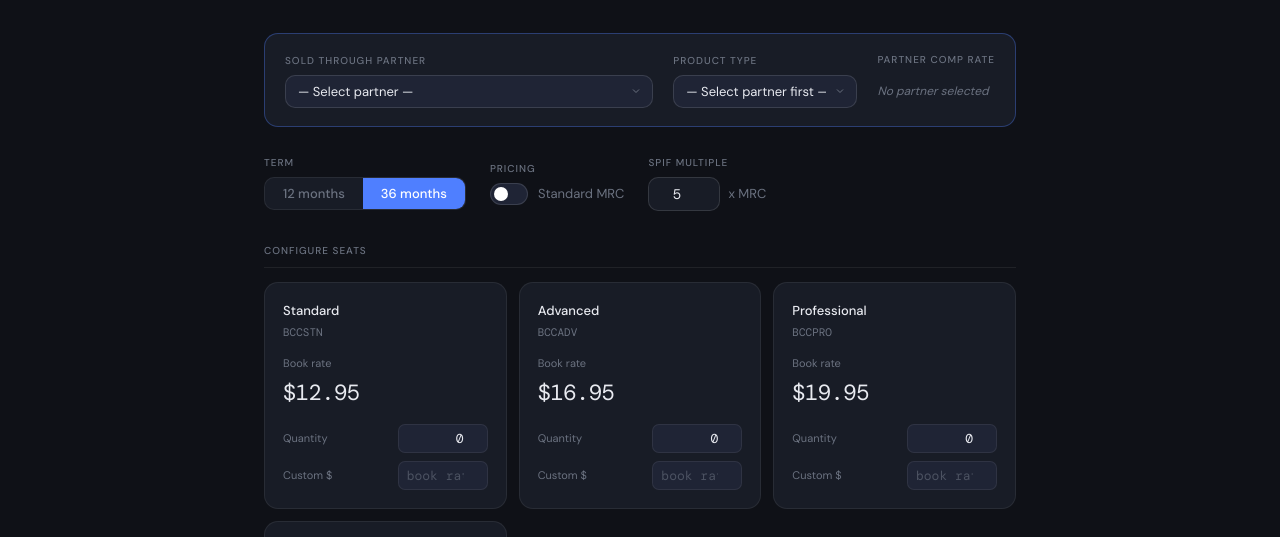
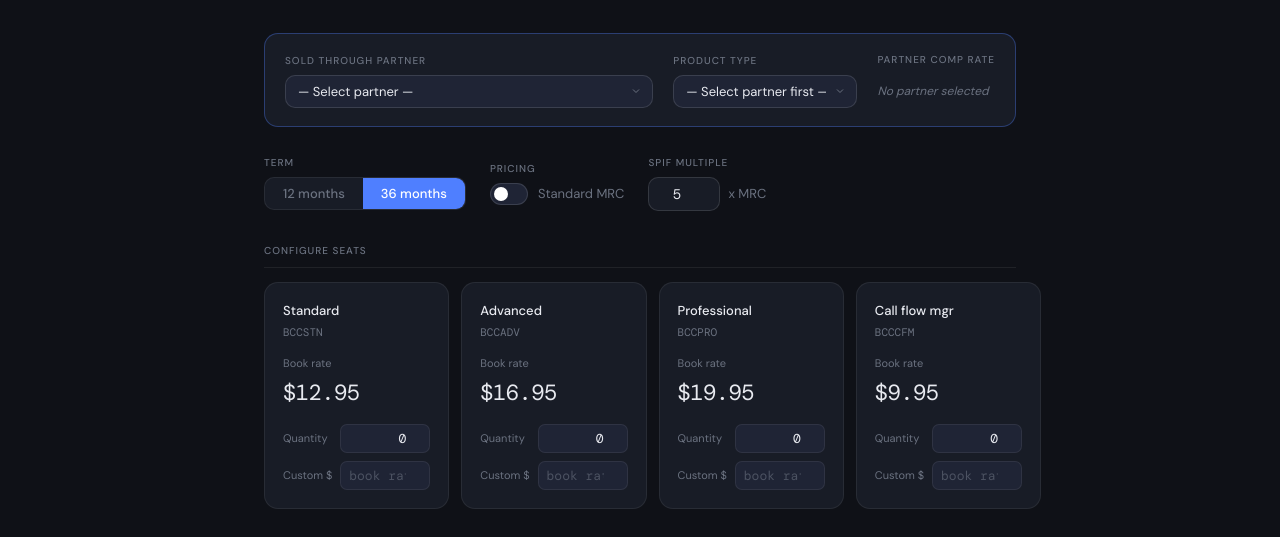
Before and after one commit to eoander3551/nhc-ucaasdealcalc, a plain HTML site: page index.html in a window 1280 px wide. Shown: the part 190-727 px from the top of the page. Drawn offline with nearby package versions, Linux system fonts and the light colour scheme.

Commit message:
Add files via upload

```diff
--- a/index.html
+++ b/index.html
@@ -98,6 +98,7 @@ h1 span { color:var(--accent); }
 
 /* ── Seat cards ── */
 .seat-grid { display:grid; grid-template-columns:repeat(auto-fit,minmax(180px,1fr)); gap:12px; margin-bottom:1.5rem; }
+.seat-grid-4 { display:grid; grid-template-columns:repeat(4,1fr); gap:12px; margin-bottom:1.5rem; }
 .seat-card { background:var(--surface); border:0.5px solid var(--border); border-radius:var(--radius-lg); padding:18px; transition:border-color .2s; }
 .seat-card.custom-on { border-color:var(--accent-border); border-width:1.5px; }
 .seat-top { display:flex; justify-content:space-between; align-items:flex-start; margin-bottom:14px; }
@@ -256,8 +257,7 @@ footer { margin-top:60px; padding-top:20px; border-top:0.5px solid var(--border)
 
   <div class="section">
     <div class="section-header">Configure seats</div>
-    <div class="seat-grid">
-      <div class="seat-card" id="s-card-std">
+    <div class="seat-grid-4">      <div class="seat-card" id="s-card-std">
         <div class="seat-top">
           <div><div class="seat-name">Standard</div><div class="seat-code">BCCSTN</div></div>
           <span class="custom-pill" id="s-badge-std">custom</span>
```
